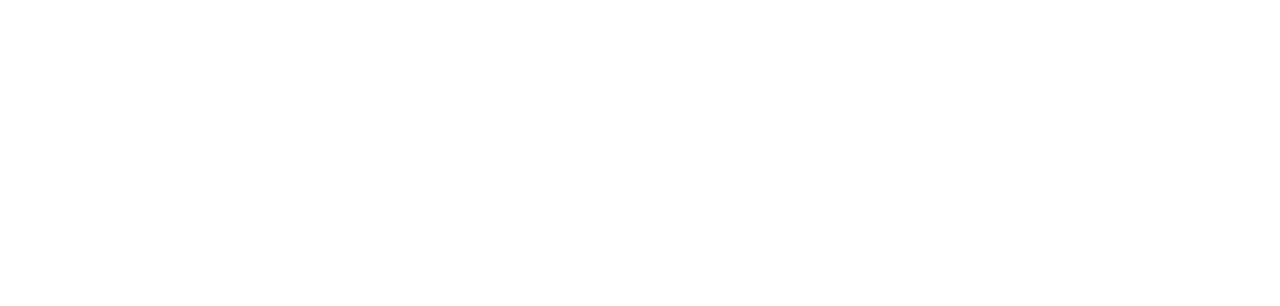
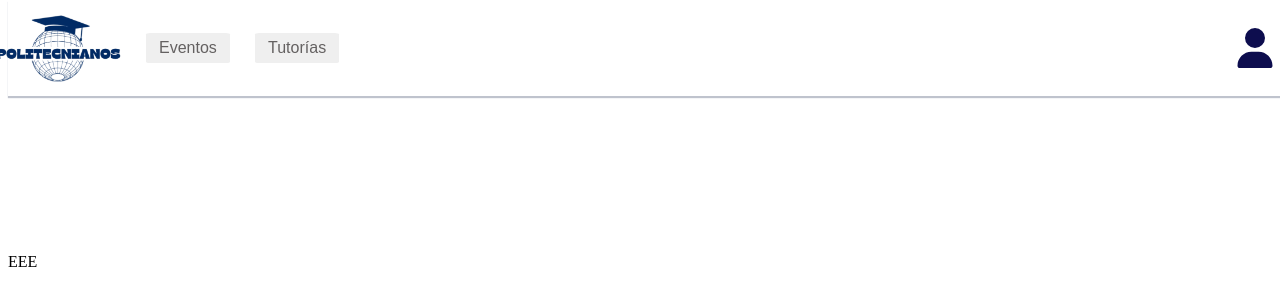
Before and after one commit to Politecnianos/Montenegro-Mlikota-Ibarrola-Galvan-FRONT, an Angular app in the folder app/: page /tutorias in a window 1280 px wide. Before the commit this address led to /. Shown: the top 306 px of the page. Built offline with nearby package versions, Linux system fonts and the light colour scheme; sample sign-in values are in the browser's storage.

Commit message:
cambios navbar

```diff
--- a/app/src/app/app.routes.ts
+++ b/app/src/app/app.routes.ts
@@ -3,6 +3,7 @@
 import { SignInComponent } from './components/sign-in/sign-in.component';
 import { InicioComponent } from './components/inicio/inicio.component';
 import { authGuard } from './utils/auth.guard';
+import { TutoriasComponent } from './components/tutorias/tutorias.component';
 
 export const routes: Routes = [
     {   path: '',
@@ -24,6 +25,12 @@
         component: InicioComponent,
         canActivate : [authGuard],
         title: 'Politecnianos'
+    },
+    {
+        path: 'tutorias',
+        component: TutoriasComponent,
+        canActivate : [authGuard],
+        title: 'Politecnianos'
     }
 ];
 
--- a/app/src/app/components/inicio/inicio.component.html
+++ b/app/src/app/components/inicio/inicio.component.html
@@ -1,13 +1,2 @@
 <app-navbar></app-navbar>
-
-<div id="menu">
-    <div class="secciones">
-        <a>Eventos</a>
-    </div>
-    <div class="secciones">
-        <a>Foro</a>
-    </div>
-    <div class="secciones" id="tutorias">
-        <a>Tutorías</a>
-    </div>
-</div>
+<p style="margin-top: 20%;">AAAAA</p>
--- a/app/src/app/components/navbar/navbar.component.css
+++ b/app/src/app/components/navbar/navbar.component.css
@@ -3,6 +3,7 @@
     width: auto;
     margin-top: 1%;
     margin-bottom: 1%;
+
 }
 #logoLink{
     height: 100%;
@@ -28,7 +29,8 @@
     display: flex;
     justify-content: flex-end;
     align-items: center;
-    margin-left: 80%;
+    margin-left: 70%;
+    margin-right: 2%;
 }
 
 #iconoUser {
@@ -71,3 +73,23 @@
 .dropdown-content a:hover {background-color: #ddd;}
 
 .show {display:block;}
+
+.secciones{
+    cursor: pointer;
+    color: rgb(100, 97, 97);
+    transition: text-decoration 0.3s ease;
+    border: none;
+    margin-left: 2%;
+    font-size: medium;
+    border-radius: 5%;
+    padding: 0.5%;
+    padding-left: 1%;
+    padding-right: 1%;
+
+}
+
+
+.secciones:hover {
+    background-color: rgba(0, 0, 0, 0.192);
+    border-radius: 5px;
+}
--- a/app/src/app/components/navbar/navbar.component.html
+++ b/app/src/app/components/navbar/navbar.component.html
@@ -2,6 +2,11 @@
     <a routerLink="/inicio" id="logoLink">
         <img src="../../../assets/imagenes/logoPolitecnianos.png" aria-hidden="true"/>
     </a>
+
+
+    <button class="secciones" routerLink="/inicio" >Eventos</button>
+
+    <button class="secciones" routerLink="/tutorias">Tutorías</button>
 
     <div id="user" class="dropdown-container">
         <button class="dropbtn" (click)="toggleDropdown()">
--- a/app/src/app/components/navbar/navbar.component.ts
+++ b/app/src/app/components/navbar/navbar.component.ts
@@ -1,5 +1,5 @@
-import { Component } from '@angular/core';
-import { RouterLink } from '@angular/router';
+import { Component, OnInit } from '@angular/core';
+import { NavigationEnd, RouterLink } from '@angular/router';
 import { Router } from '@angular/router';
 import { HostListener } from '@angular/core';
 import { CommonModule } from '@angular/common';
@@ -14,10 +14,13 @@
   templateUrl: './navbar.component.html',
   styleUrl: './navbar.component.css'
 })
-export class NavbarComponent {
+export class NavbarComponent{
+  isDropdownOpen = false;
+  activeTab: string = 'inicio';
 
   constructor(private router: Router) {}
-  isDropdownOpen = false;
+
+
 
   toggleDropdown() {
     this.isDropdownOpen = !this.isDropdownOpen;
--- /dev/null
+++ b/app/src/app/components/tutorias/tutorias.component.html
@@ -0,0 +1,2 @@
+<app-navbar></app-navbar>
+<p style="margin-top: 20%;">EEE</p>
```
Also changed, not shown: app/src/app/components/tutorias/tutorias.component.ts (added, +15 -0 lines), app/src/app/components/tutorias/tutorias.component.css (added), 1 other file (tests, documents, lock files or other folders).
